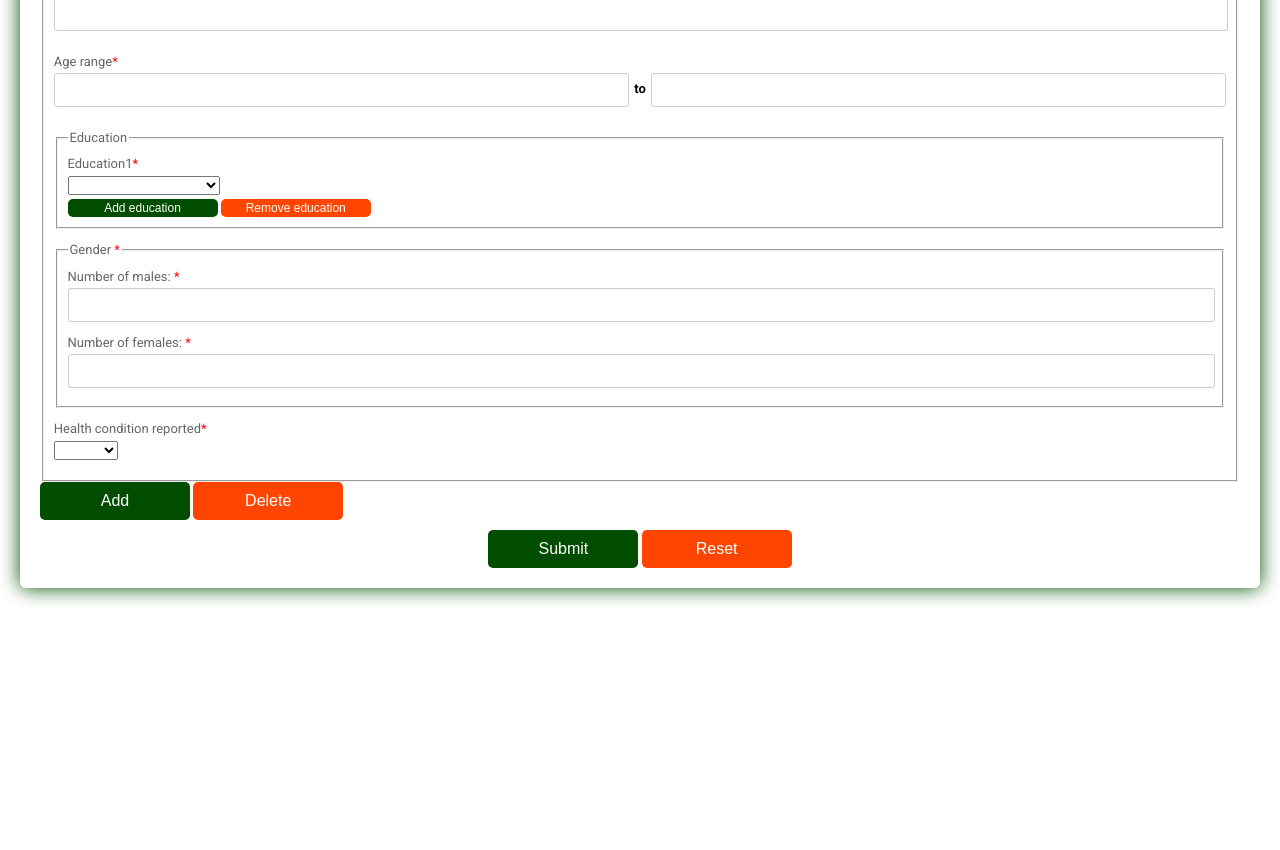
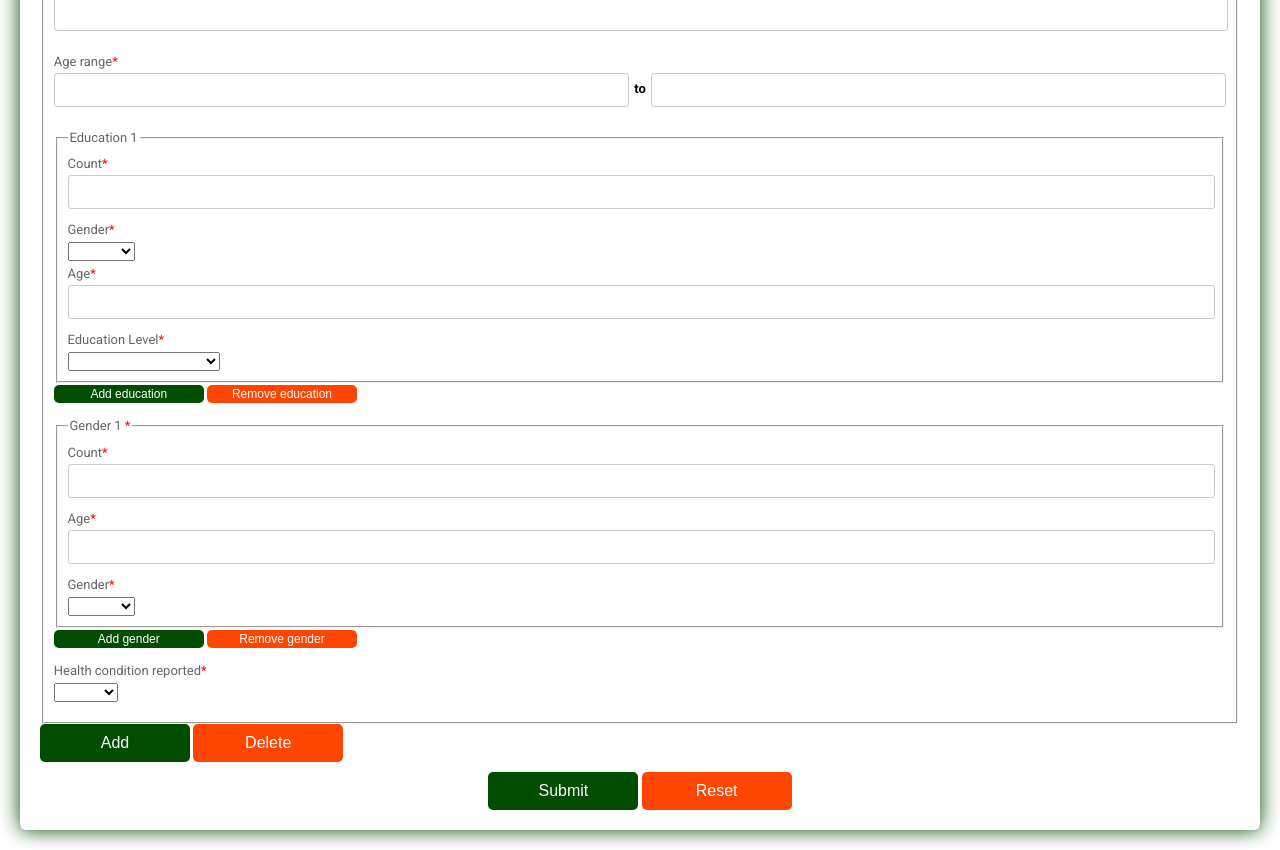
Before and after one commit to akethu/hci-age-vis, a website: page index.html in a window 1280 px wide. Shown: the part 904-1754 px from the top of the page. Before the commit the page ends 1512 px from the top, so only its background shows below. Drawn offline with Linux system fonts and the light colour scheme.

Commit message:
Update index.html

```diff
--- a/index.html
+++ b/index.html
@@ -153,31 +153,71 @@
 
         <div class="item">
           <fieldset>
-            <legend>Education</legend>
+            <legend>Education 1</legend>
+
+            <div class="name-item">
+              <label for="education_count11">Count<span>*</span></label>
+          </div>
+          <input id="education_count11" type="number" name="address" required/>
+
           <div class="name-item">
-            <label for="education">Education1<span>*</span></label>
+            <label for="ed_gender">Gender<span>*</span></label>
           </div>
-          <select id="education11">
+          <select id="ed_gender11">
             <option selected value="" disabled selected></option>
-            <option value="Graduate" >Graduate</option>
-            <option value="Undergraduate">Undergraduate</option>
-            <option value="High-school">High-school</option>
-            <option value="Less than high-school">Less than high-school</option>
+            <option value="Male" >Male</option>
+            <option value="Female">Female</option>
+            <option value="Other">Other</option>
           </select>
-          <div id="educ_add1"></div>
-          <button type="button" onclick="education_add()" style="padding: 2px; font-size: 12px;">Add education</button>
-          <button type="button" onclick="education_remove()" style="padding: 2px; font-size: 12px; background-color: orangered;">Remove education</button>
+
+          <div class="name-item">
+            <label for="education_age11">Age<span>*</span></label>
+        </div>
+        <input id="education_age11" type="number" name="address" required/>
+
+        <div class="name-item">
+          <label for="education">Education Level<span>*</span></label>
+        </div>
+        <select id="education11">
+          <option selected value="" disabled selected></option>
+          <option value="Graduate" >Graduate</option>
+          <option value="Undergraduate">Undergraduate</option>
+          <option value="High-school">High-school</option>
+          <option value="Less than high-school">Less than high-school</option>
+        </select>
         </fieldset>
+        <div id="educ_add1"></div>
+        <button type="button" onclick="education_add(1)" style="padding: 2px; font-size: 12px;">Add education</button>
+          <button type="button" onclick="education_remove(1)" style="padding: 2px; font-size: 12px; background-color: orangered;">Remove education</button>
         </div>
 
         <div class="item">
           <fieldset>
-            <legend>Gender<span> *</span></legend>
-          <label for="num_males">Number of males: <span>*</span></label>
-          <input id="num_males1" type="number" name="address" required/>
-          <label for="num_females">Number of females: <span>*</span></label>
-          <input id="num_females1" type="number" name="address" required/>
+            <legend>Gender 1<span> *</span></legend>
+
+            <div class="name-item">
+              <label for="gender_count11">Count<span>*</span></label>
+          </div>
+          <input id="gender_count11" type="number" name="address" required/>
+
+          <div class="name-item">
+            <label for="gender_age11">Age<span>*</span></label>
+        </div>
+        <input id="gender_age11" type="number" name="address" required/>
+
+        <div class="name-item">
+          <label for="gender_gender">Gender<span>*</span></label>
+        </div>
+        <select id="gender_gender11">
+          <option selected value="" disabled selected></option>
+          <option value="Male" >Male</option>
+          <option value="Female">Female</option>
+          <option value="Other">Other</option>
+        </select>
         </fieldset>
+        <div id="gender_add1"></div>
+        <button type="button" onclick="gender_add(1)" style="padding: 2px; font-size: 12px;">Add gender</button>
+          <button type="button" onclick="gender_remove(1)" style="padding: 2px; font-size: 12px; background-color: orangered;">Remove gender</button>
         </div>
 
         <div class="item">
```
